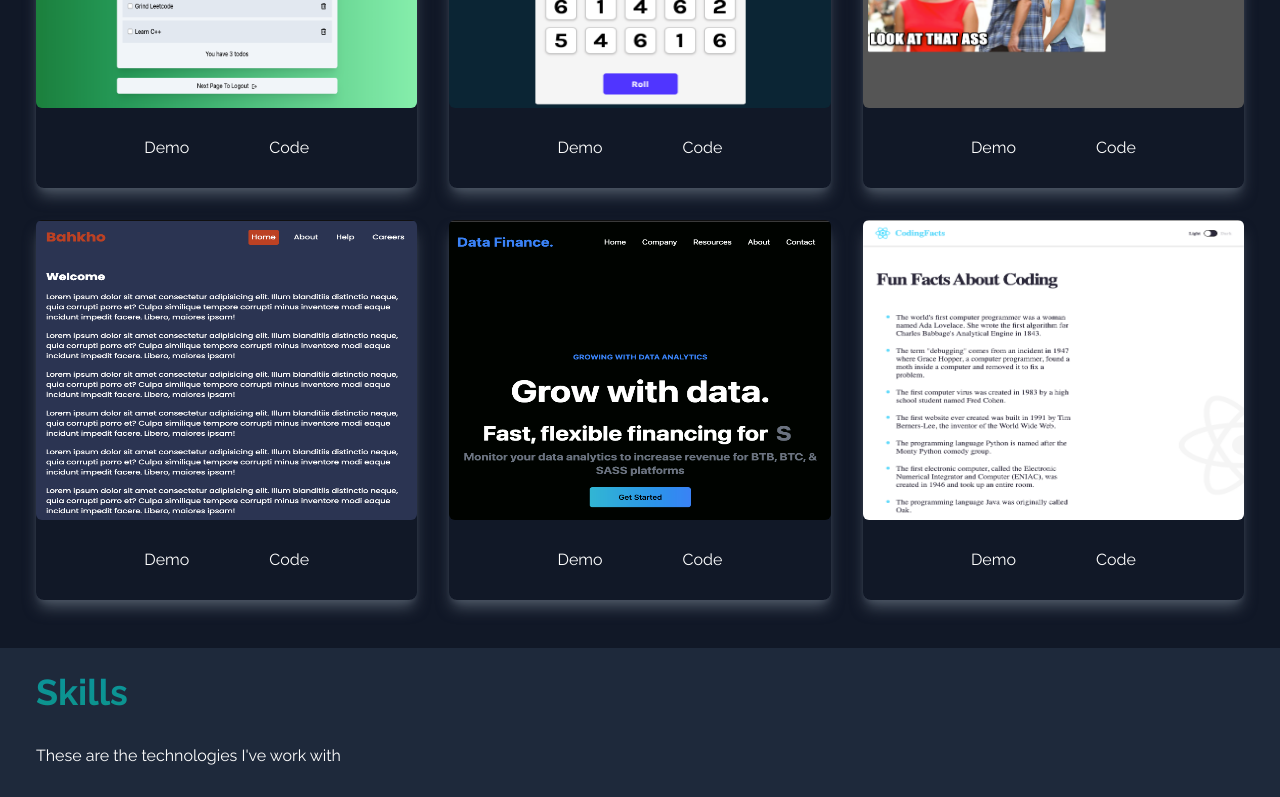
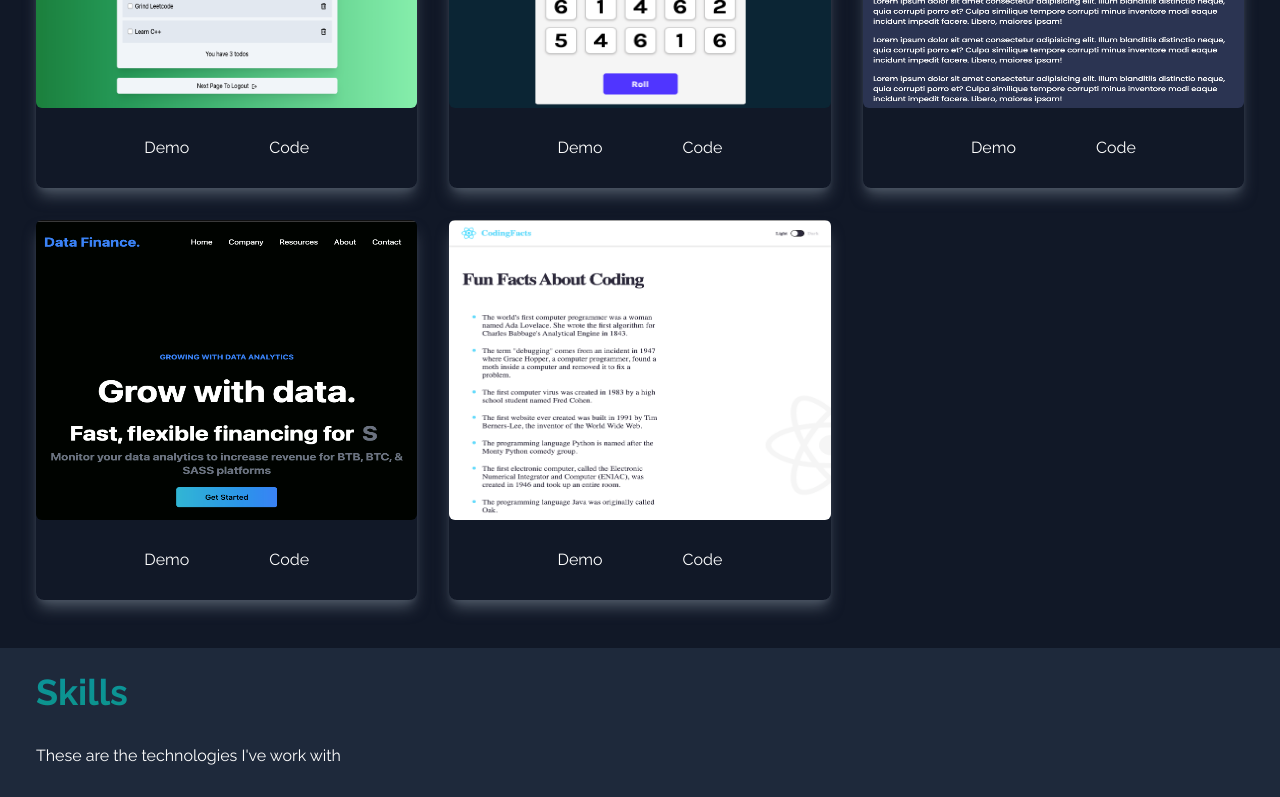
Before and after one commit to Bahkho/Portfolio, a React (Vite) app: page / in a window 1280 px wide. Shown: the part 1840-2637 px from the top of the page. Built offline with nearby package versions, Linux system fonts and the light colour scheme.

Commit message:
Removed meme generator

```diff
--- a/src/components/Project.jsx
+++ b/src/components/Project.jsx
@@ -21,12 +21,12 @@ const Project = (props) => {
       demo: "https://tenzies-game-01.netlify.app",
       code: "https://github.com/Bahkho/tenziesGame.git",
     },
-    {
-      id: 2,
-      src: memeGenerator,
-      demo: "https://meme-generator-00.netlify.app",
-      code: "https://github.com/Bahkho/memeGenerator.git",
-    },
+    // {
+    //   id: 2,
+    //   src: memeGenerator,
+    //   demo: "https://meme-generator-00.netlify.app",
+    //   code: "https://github.com/Bahkho/memeGenerator.git",
+    // },
     {
       id: 3,
       src: routing,
```
